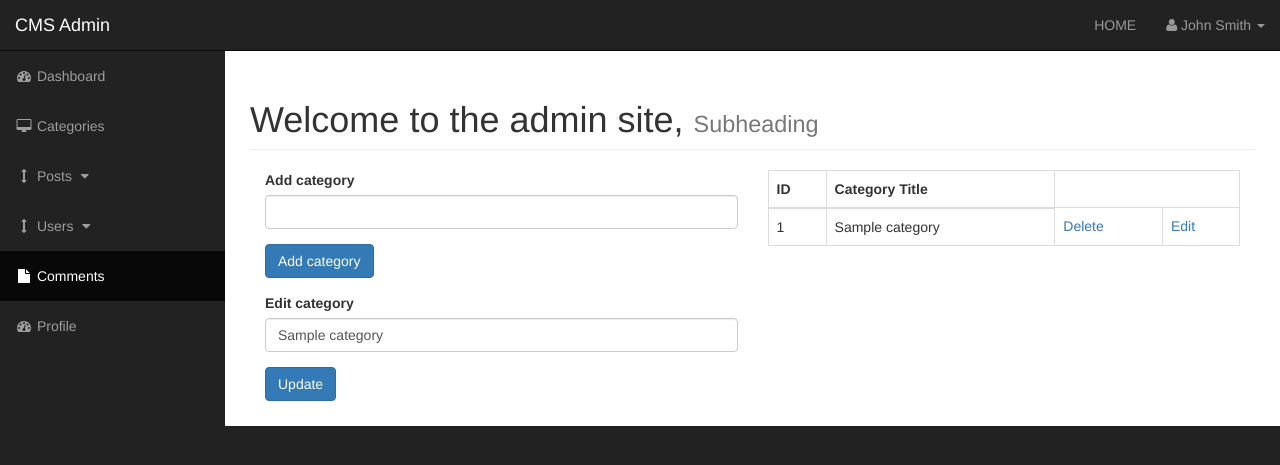
After one commit to JuliaLojek/php-course-project, a PHP site: page /admin/categories.php?edit=1 in a window 1280 px wide. The commit adds this page. Shown: the top 465 px of the page. Run offline with PHP 8.4, Linux system fonts and the light colour scheme; tables that the repository leaves empty or names only in its code hold one stand-in row (values such as "Sample post").

Commit message:
'categories' site in the admin section - funcionality created

```diff
--- /dev/null
+++ b/admin/categories.php
@@ -0,0 +1,104 @@
+<!DOCTYPE html>
+<html lang="en">
+
+<?php
+    include "includes/header.php";
+?>
+
+<body>
+
+    <div id="wrapper">
+
+        <?php
+            include "includes/nav.php";
+        ?>
+
+        <div id="page-wrapper">
+
+            <div class="container-fluid">
+
+                <!-- Page Heading -->
+                <div class="row">
+                    <div class="col-lg-12">
+
+                        <h1 class="page-header">
+                            Welcome to the admin site,
+                            <small>Subheading</small>
+                        </h1>
+
+                        <div class="col-xs-6">
+
+                            <?php    /* INSERTING NEW CATEGORIES INTO DATABASE */
+                            add_new_category();
+                            ?>
+
+                        <form action="" method="post">
+                            <div class="form-group">
+                                <label for="cat_title">Add category</label>
+                                <input class="form-control" type="text" name="cat_title">
+                            </div>
+                            <div class="form-group">
+                                <input class="btn btn-primary" type="submit" name="submit" value="Add category">
+                            </div>
+                        </form>
+
+                        <?php      /* UPDATING CATEGORY FORM:
+                                        IF 'EDIT' BUTTON IN THE CATEGORY TABLE IS CLICKED
+                                        SHOW THIS PIECE OF CODE - DISPLAYS FORM WITH DEFAULT
+                                        VAULE IN THE TEXT FIELD (TITLE OF THE CATEGORY WE'RE
+                                        EDITING) AND THE BUTTON TO UPDATE THIS TITLE IN THE DATABASE */
+
+                            if(isset($_GET['edit'])){
+                                $cat_id = $_GET['edit'];
+
+                                include "includes/update_cat.php";
+                            }
+                        ?>
+
+                        </div>
+
+                        <div class="col-xs-6">
+
+                            <table class="table table-bordered table-hover">
+                                <thead>
+                                    <tr>
+                                        <th>ID</th>
+                                        <th>Category Title</th>
+                                    </tr>
+                                </thead>
+                                <tbody>
+
+                                    <?php    /* ECHOING CATEGORIES FROM DATABASE INTO THE TABLE */
+                                        display_categories_into_table();
+                                    ?>
+
+                                    <?php     /* DELITING CATEGORIES FROM DATABASE */
+                                        delete_category();
+                                    ?>
+
+                                </tbody>
+                            </table>
+                        </div>
+
+                    </div>
+                </div>
+                <!-- /.row -->
+
+            </div>
+            <!-- /.container-fluid -->
+
+        </div>
+        <!-- /#page-wrapper -->
+
+    </div>
+    <!-- /#wrapper -->
+
+    <!-- jQuery -->
+    <script src="js/jquery.js"></script>
+
+    <!-- Bootstrap Core JavaScript -->
+    <script src="js/bootstrap.min.js"></script>
+
+</body>
+
+</html>
--- /dev/null
+++ b/admin/functions.php
@@ -0,0 +1,64 @@
+<?php
+
+
+/* INSERTING NEW CATEGORIES INTO DATABASE */
+function add_new_category(){
+
+    global $connection;
+
+    if(isset($_POST['submit'])){
+        $cat_title = $_POST['cat_title'];
+
+        if($cat_title == "" || empty($cat_title)){
+            echo "The category name field cannot be empty!";
+        } else{
+            $query = "INSERT INTO categories(cat_title) ";
+            $query .= "VALUE('{$cat_title}') ";
+
+            $create_cat_query = mysqli_query($connection, $query);
+
+            if(!$create_cat_query){
+                die("Database failed") . mysqli_error($connection);
+            }
+        }
+    }
+}
+
+
+
+/* ECHOING CATEGORIES FROM DATABASE INTO THE TABLE */
+function display_categories_into_table(){
+
+    global $connection;
+    $query = "SELECT * FROM categories";
+    $select_cat = mysqli_query($connection, $query);
+
+    while($row = mysqli_fetch_assoc($select_cat)){
+        $cat_id = $row['cat_id'];
+        $cat_title = $row['cat_title'];
+
+        echo
+        "<tr>
+        <td>{$cat_id}</td>
+        <td>{$cat_title}</td>
+        <td><a href='categories.php?delete={$cat_id}'>Delete</th>
+        <td><a href='categories.php?edit={$cat_id}'>Edit</th>
+        </tr>";
+    }
+}
+
+
+/* DELITING CATEGORIES FROM DATABASE */
+function delete_category(){
+
+    global $connection;
+
+    if(isset($_GET['delete'])){
+        $cat_delete_id = $_GET['delete'];
+
+        $query = "DELETE FROM categories WHERE cat_id = {$cat_delete_id} ";
+        $delete_query = mysqli_query($connection, $query);
+        header("Location: categories.php");
+    }
+}
+?>
--- a/admin/includes/header.php
+++ b/admin/includes/header.php
@@ -1,3 +1,11 @@
+<?php ob_start(); ?>
+<?php
+    include "../includes/db.php";
+?>
+<?php
+    include "functions.php";
+?>
+
 <head>
 
     <meta charset="utf-8">
@@ -6,7 +14,7 @@
     <meta name="description" content="">
     <meta name="author" content="">
 
-    <title>SB Admin - Bootstrap Admin Template</title>
+    <title>CMS Admin</title>
 
     <!-- Bootstrap Core CSS -->
     <link href="css/bootstrap.min.css" rel="stylesheet">
--- a/admin/includes/nav.php
+++ b/admin/includes/nav.php
@@ -8,109 +8,20 @@
                     <span class="icon-bar"></span>
                     <span class="icon-bar"></span>
                 </button>
-                <a class="navbar-brand" href="index.html">SB Admin</a>
+                <a class="navbar-brand" href="index.html">CMS Admin</a>
             </div>
 
 
             <!-- Top Menu Items -->
             <ul class="nav navbar-right top-nav">
                 <li><a href="../index.php">HOME</a></li>
-                <li class="dropdown">
-                    <a href="#" class="dropdown-toggle" data-toggle="dropdown"><i class="fa fa-envelope"></i> <b class="caret"></b></a>
-                    <ul class="dropdown-menu message-dropdown">
-                        <li class="message-preview">
-                            <a href="#">
-                                <div class="media">
-                                    <span class="pull-left">
-                                        <img class="media-object" src="http://placehold.it/50x50" alt="">
-                                    </span>
-                                    <div class="media-body">
-                                        <h5 class="media-heading">
-                                            <strong>John Smith</strong>
-                                        </h5>
-                                        <p class="small text-muted"><i class="fa fa-clock-o"></i> Yesterday at 4:32 PM</p>
-                                        <p>Lorem ipsum dolor sit amet, consectetur...</p>
-                                    </div>
-                                </div>
-                            </a>
-                        </li>
-                        <li class="message-preview">
-                            <a href="#">
-                                <div class="media">
-                                    <span class="pull-left">
-                                        <img class="media-object" src="http://placehold.it/50x50" alt="">
-                                    </span>
-                                    <div class="media-body">
-                                        <h5 class="media-heading">
-                                            <strong>John Smith</strong>
-                                        </h5>
-                                        <p class="small text-muted"><i class="fa fa-clock-o"></i> Yesterday at 4:32 PM</p>
-                                        <p>Lorem ipsum dolor sit amet, consectetur...</p>
-                                    </div>
-                                </div>
-                            </a>
-                        </li>
-                        <li class="message-preview">
-                            <a href="#">
-                                <div class="media">
-                                    <span class="pull-left">
-                                        <img class="media-object" src="http://placehold.it/50x50" alt="">
-                                    </span>
-                                    <div class="media-body">
-                                        <h5 class="media-heading">
-                                            <strong>John Smith</strong>
-                                        </h5>
-                                        <p class="small text-muted"><i class="fa fa-clock-o"></i> Yesterday at 4:32 PM</p>
-                                        <p>Lorem ipsum dolor sit amet, consectetur...</p>
-                                    </div>
-                                </div>
-                            </a>
-                        </li>
-                        <li class="message-footer">
-                            <a href="#">Read All New Messages</a>
-                        </li>
-                    </ul>
-                </li>
-                <li class="dropdown">
-                    <a href="#" class="dropdown-toggle" data-toggle="dropdown"><i class="fa fa-bell"></i> <b class="caret"></b></a>
-                    <ul class="dropdown-menu alert-dropdown">
-                        <li>
-                            <a href="#">Alert Name <span class="label label-default">Alert Badge</span></a>
-                        </li>
-                        <li>
-                            <a href="#">Alert Name <span class="label label-primary">Alert Badge</span></a>
-                        </li>
-                        <li>
-                            <a href="#">Alert Name <span class="label label-success">Alert Badge</span></a>
-                        </li>
-                        <li>
-                            <a href="#">Alert Name <span class="label label-info">Alert Badge</span></a>
-                        </li>
-                        <li>
-                            <a href="#">Alert Name <span class="label label-warning">Alert Badge</span></a>
-                        </li>
-                        <li>
-                            <a href="#">Alert Name <span class="label label-danger">Alert Badge</span></a>
-                        </li>
-                        <li class="divider"></li>
-                        <li>
-                            <a href="#">View All</a>
-                        </li>
-                    </ul>
-                </li>
+
                 <li class="dropdown">
                     <a href="#" class="dropdown-toggle" data-toggle="dropdown"><i class="fa fa-user"></i> John Smith <b class="caret"></b></a>
                     <ul class="dropdown-menu">
                         <li>
                             <a href="#"><i class="fa fa-fw fa-user"></i> Profile</a>
                         </li>
-                        <li>
-                            <a href="#"><i class="fa fa-fw fa-envelope"></i> Inbox</a>
-                        </li>
-                        <li>
-                            <a href="#"><i class="fa fa-fw fa-gear"></i> Settings</a>
-                        </li>
-                        <li class="divider"></li>
                         <li>
                             <a href="#"><i class="fa fa-fw fa-power-off"></i> Log Out</a>
                         </li>
@@ -127,26 +38,25 @@
             <div class="collapse navbar-collapse navbar-ex1-collapse">
                 <ul class="nav navbar-nav side-nav">
                     <li>
-                        <a href="index.html"><i class="fa fa-fw fa-dashboard"></i> Dashboard</a>
+                        <a href="index.php"><i class="fa fa-fw fa-dashboard"></i> Dashboard</a>
                     </li>
                     <li>
-                        <a href="charts.html"><i class="fa fa-fw fa-bar-chart-o"></i> Charts</a>
+                        <a href="categories.php"><i class="fa fa-fw fa-desktop"></i> Categories</a>
                     </li>
                     <li>
-                        <a href="tables.html"><i class="fa fa-fw fa-table"></i> Tables</a>
+                        <a href="javascript:;" data-toggle="collapse" data-target="#posts_dropdown"><i class="fa fa-fw fa-arrows-v"></i> Posts <i class="fa fa-fw fa-caret-down"></i></a>
+                        <ul id="posts_dropdown" class="collapse">
+                            <li>
+                                <a href="#">View all posts</a>
+                            </li>
+                            <li>
+                                <a href="#">Add post</a>
+                            </li>
+                        </ul>
                     </li>
                     <li>
-                        <a href="forms.html"><i class="fa fa-fw fa-edit"></i> Forms</a>
-                    </li>
-                    <li>
-                        <a href="bootstrap-elements.html"><i class="fa fa-fw fa-desktop"></i> Bootstrap Elements</a>
-                    </li>
-                    <li>
-                        <a href="bootstrap-grid.html"><i class="fa fa-fw fa-wrench"></i> Bootstrap Grid</a>
-                    </li>
-                    <li>
-                        <a href="javascript:;" data-toggle="collapse" data-target="#demo"><i class="fa fa-fw fa-arrows-v"></i> Dropdown <i class="fa fa-fw fa-caret-down"></i></a>
-                        <ul id="demo" class="collapse">
+                        <a href="javascript:;" data-toggle="collapse" data-target="#users_dropdown"><i class="fa fa-fw fa-arrows-v"></i> Users <i class="fa fa-fw fa-caret-down"></i></a>
+                        <ul id="users_dropdown" class="collapse">
                             <li>
                                 <a href="#">Dropdown Item</a>
                             </li>
@@ -156,10 +66,10 @@
                         </ul>
                     </li>
                     <li class="active">
-                        <a href="blank-page.html"><i class="fa fa-fw fa-file"></i> Blank Page</a>
+                        <a href="blank-page.html"><i class="fa fa-fw fa-file"></i> Comments</a>
                     </li>
                     <li>
-                        <a href="index-rtl.html"><i class="fa fa-fw fa-dashboard"></i> RTL Dashboard</a>
+                        <a href="index-rtl.html"><i class="fa fa-fw fa-dashboard"></i> Profile</a>
                     </li>
                 </ul>
             </div>
--- /dev/null
+++ b/admin/includes/update_cat.php
@@ -0,0 +1,44 @@
+<form action="" method="post">
+    <div class="form-group">
+        <label for="cat_title">Edit category</label>
+
+        <?php     /* DISPLAYS CATEGORY TITLE IN A FORM (TEXT FIELD) AFTER
+                    CLICKING THE 'EDIT' LINK IN THE CATEGORY TABLE */
+
+        if(isset($_GET['edit'])){
+            $cat_edit_id = $_GET['edit'];
+
+            $query = "SELECT * FROM categories WHERE cat_id = $cat_edit_id";
+            $edit_query = mysqli_query($connection, $query);
+
+            while($row = mysqli_fetch_assoc($edit_query)){
+                $cat_title = $row['cat_title'];
+            ?>
+
+                <input value="<?php if(isset($cat_title)){ echo $cat_title; } ?>" class="form-control" type="text" name="cat_title">
+
+        <?php
+            }
+        }
+        ?>
+
+        <?php      /* UPDATES CATEGORY TITLE IN THE DATABASE */
+
+        if(isset($_POST['update'])){
+            $cat_update_title = $_POST['cat_title'];
+
+            $query = "UPDATE categories SET cat_title = '$cat_update_title' WHERE cat_id = $cat_edit_id ";
+            $update_query = mysqli_query($connection, $query);
+
+            if(!$update_query){
+                die("Database failed" . mysqli_error($connection));
+            }
+        }
+
+        ?>
+
+    </div>
+    <div class="form-group">
+        <input class="btn btn-primary" type="submit" name="update" value="Update">
+    </div>
+</form>
```
Also changed, not shown: admin/index.php (+1 -9 lines).
